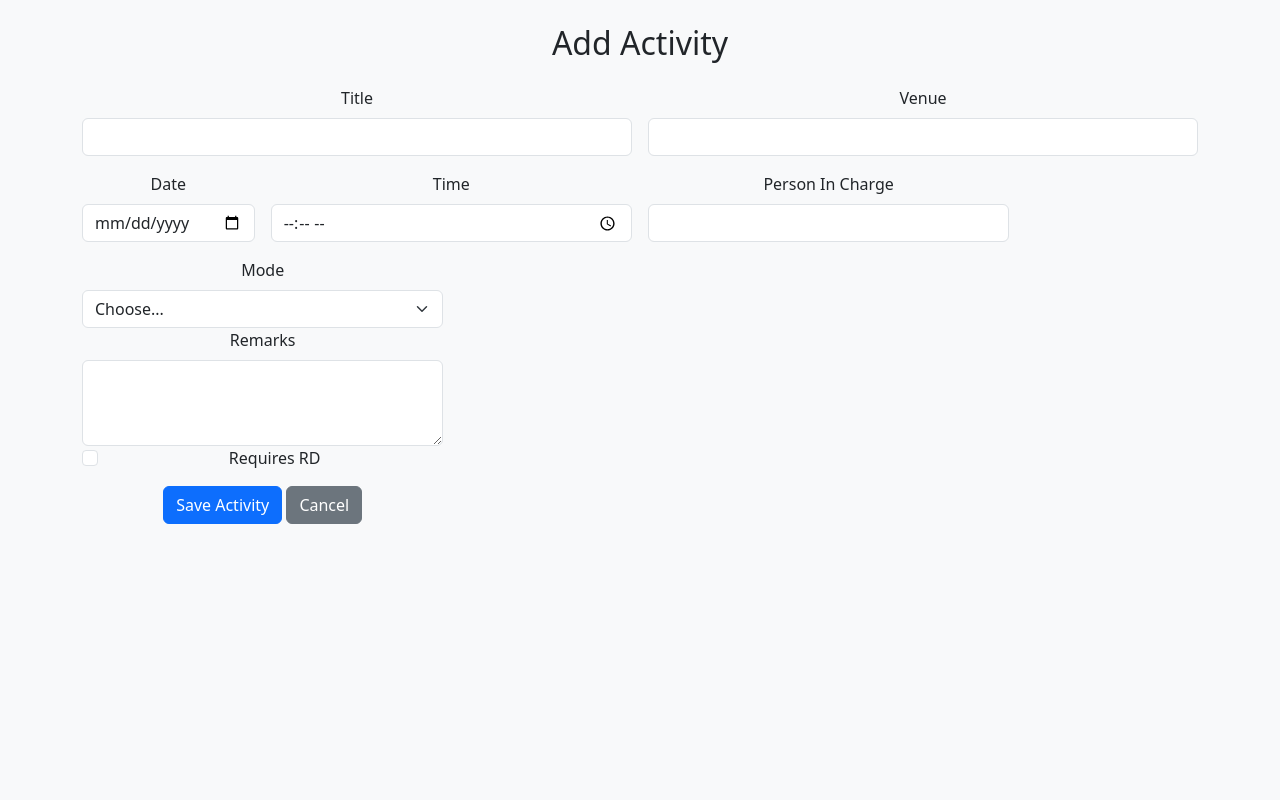
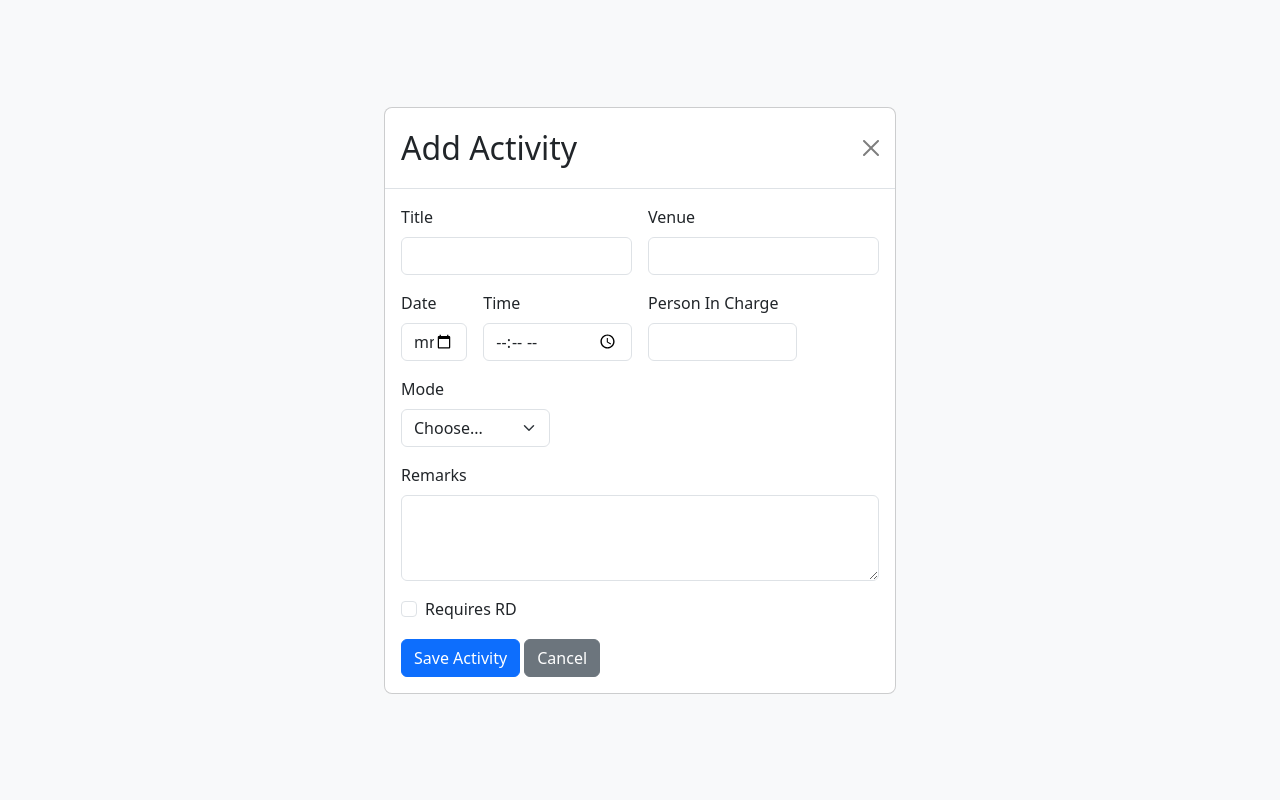
Before and after one commit to JasDesierto/LGCDD-Calendar, a Flask app: page /add in a window 1280 px wide. Run offline with Flask 3, Linux system fonts and the light colour scheme.

Commit message:
Refactored UI: Repositioned home page buttons and implemented modal for Add Activity form. Improved layout alignment and streamlined user interaction without page redirects.

```diff
--- a/app/templates/activities.html
+++ b/app/templates/activities.html
@@ -44,4 +44,7 @@
     </tbody>
   </table>
 </div>
+<form method="GET" action="{{ url_for('main.home') }}">
+  <button type="submit" class="btn btn-primary">Back to Home</button>
+</form>
 {% endblock %}
--- a/app/templates/add.html
+++ b/app/templates/add.html
@@ -1,29 +1,97 @@
 {% extends "base.html" %} {% block content %}
-<div class="text-center">
-  <h2 class="mb-4">Add Activity</h2>
 
-<form method = "POST" class = "row g-3">
-  <div class = "col-md-6">
-    <label for = "title" class = "form-label">Title</label>
-    <input type = "text" class = "form-control" id = "title" name = "title" required>
+<!-- Modal Structure -->
+<div
+  class="modal fade show"
+  id="addModal"
+  tabindex="-1"
+  aria-labelledby="addModalLabel"
+  aria-modal="true"
+  role="dialog"
+  style="display: block"
+>
+  <div
+    class="modal-dialog modal-dialog-centered modal-dialog-scrollable"
+    style="max-width: 40%"
+  >
+    <div class="modal-content">
+      <div class="modal-header">
+        <h2 class="modal-title" id="addModalLabel">Add Activity</h2>
+        <button
+          type="button"
+          class="btn-close"
+          data-bs-dismiss="modal"
+          aria-label="Close"
+        ></button>
       </div>
-  <div class = "col-md-6">
-    <label for = "venue" class="form-label">Venue</label>
-    <input type = "text" class = "form-control" id = "venue" name = "venue" required>
+
+      <div class="modal-body">
+        <!-- Form Starts Here -->
+        <form method="POST" class="row g-3">
+          <!-- Title -->
+          <div class="col-md-6">
+            <label for="title" class="form-label">Title</label>
+            <input
+              type="text"
+              class="form-control"
+              id="title"
+              name="title"
+              required
+            />
           </div>
-  <div class = "col-md-2">
-    <label for = "date" class = "form-label">Date</label>
-    <input type = "date" class = "form-control" id = "date" name = "date" required>
+
+          <!-- Venue -->
+          <div class="col-md-6">
+            <label for="venue" class="form-label">Venue</label>
+            <input
+              type="text"
+              class="form-control"
+              id="venue"
+              name="venue"
+              required
+            />
           </div>
-  <div class = "col-md-4">
-    <label for = "time" class = "form-label">Time</label>
-    <input type = "time" class = "form-control" id = "time" name = "time" required>
+
+          <!-- Date -->
+          <div class="col-md-2">
+            <label for="date" class="form-label">Date</label>
+            <input
+              type="date"
+              class="form-control"
+              id="date"
+              name="date"
+              required
+            />
           </div>
-  <div class = "col-md-4">
-    <label for = "person_in_charge" class = "form-label">Person In Charge</label>
-    <input type = "text" class = "form-control" id = "person_in_charge" name = "person_in_charge" required>
+
+          <!-- Time -->
+          <div class="col-md-4">
+            <label for="time" class="form-label">Time</label>
+            <input
+              type="time"
+              class="form-control"
+              id="time"
+              name="time"
+              required
+            />
           </div>
-  <div class = "col-md-4">
+
+          <!-- Person in Charge -->
+          <div class="col-md-4">
+            <label for="person_in_charge" class="form-label"
+              >Person In Charge</label
+            >
+            <input
+              type="text"
+              class="form-control"
+              id="person_in_charge"
+              name="person_in_charge"
+              required
+            />
+          </div>
+
+          <!-- Mode -->
+          <div class="col-md-4">
             <label for="mode" class="form-label">Mode</label>
             <select id="mode" name="mode" class="form-select" required>
               <option selected disabled value="">Choose...</option>
@@ -31,22 +99,47 @@
               <option value="In-Person">In-Person</option>
               <option value="Hybrid">Hybrid</option>
             </select>
-<div class = "col-md-90">
-    <label for = "remarks" class = "form-label">Remarks</label>
-    <textarea class = "form-control" id = "remarks" name = "remarks" rows = "3"></textarea>
           </div>
-<div class = "col-md-12">
-  <div class = "form-check">
-    <input class = "form-check-input" type = "checkbox" value = "on" id = "requires_rd" name = "requires_rd">
-    <label class = "form-check-label" for = "requires_rd">
-      Requires RD
-    </label>
+
+          <!-- Remarks -->
+          <div class="col-md-12">
+            <label for="remarks" class="form-label">Remarks</label>
+            <textarea
+              class="form-control"
+              id="remarks"
+              name="remarks"
+              rows="3"
+            ></textarea>
+          </div>
+
+          <!-- Requires RD -->
+          <div class="col-md-12">
+            <div class="form-check">
+              <input
+                class="form-check-input"
+                type="checkbox"
+                value="on"
+                id="requires_rd"
+                name="requires_rd"
+              />
+              <label class="form-check-label" for="requires_rd"
+                >Requires RD</label
+              >
             </div>
           </div>
-  <div class = "col-12 mt-3">
-    <button type = "submit" class = "btn btn-primary">Save Activity</button>
-    <a href = "{{ url_for('main.home') }}" class = "btn btn-secondary">Cancel</a>
+
+          <!-- Buttons -->
+          <div class="col-12 mt-3">
+            <button type="submit" class="btn btn-primary">Save Activity</button>
+            <a href="{{ url_for('main.home') }}" class="btn btn-secondary"
+              >Cancel</a
+            >
           </div>
         </form>
+        <!-- End of Form -->
       </div>
+    </div>
+  </div>
+</div>
+<!--end of modal-->
 {% endblock %}
```
Also changed, not shown: app/templates/index.html (+20 -15 lines), instance/db.sqlite. Lines whose indentation alone changed are shown as unchanged.
